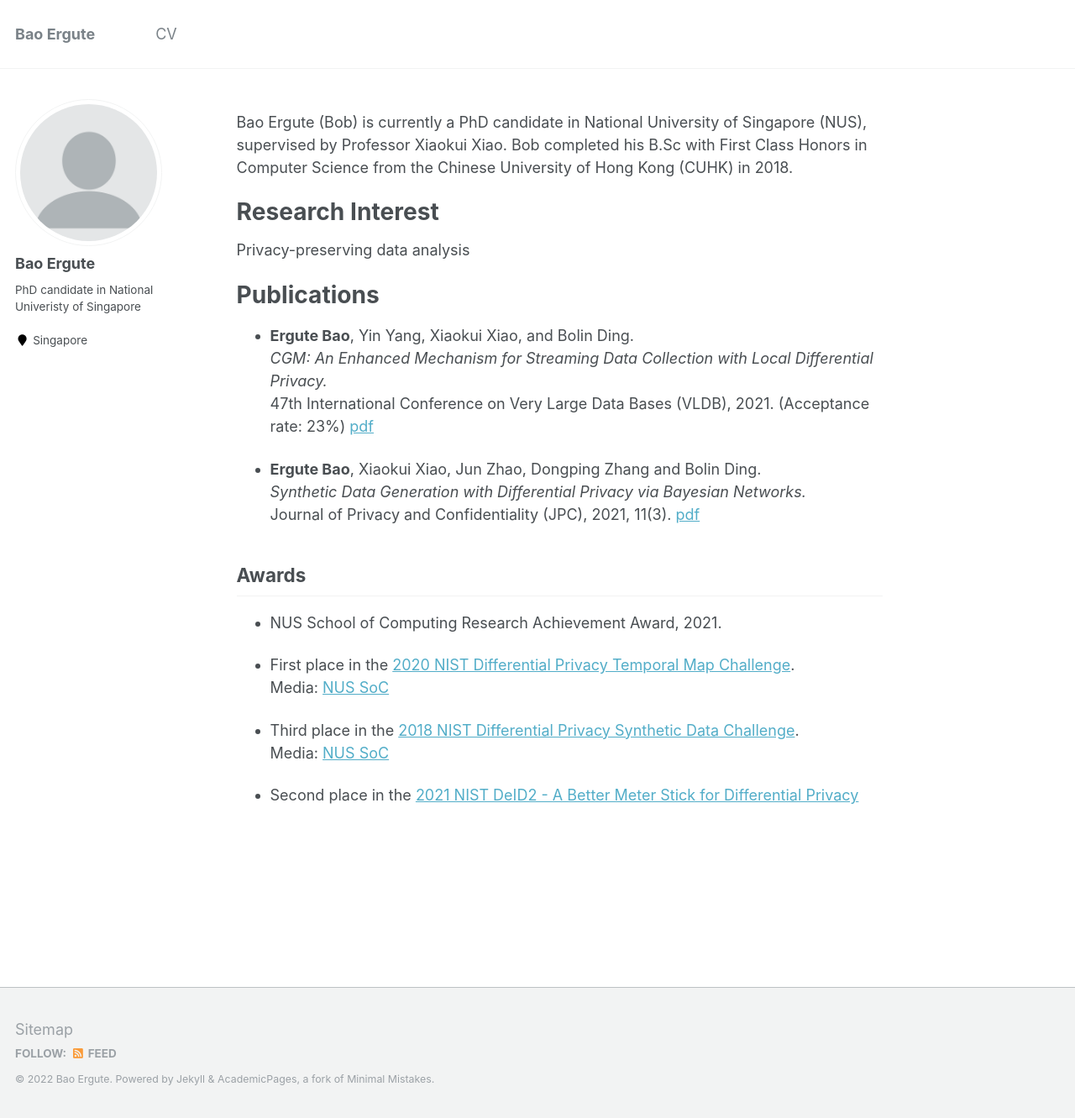
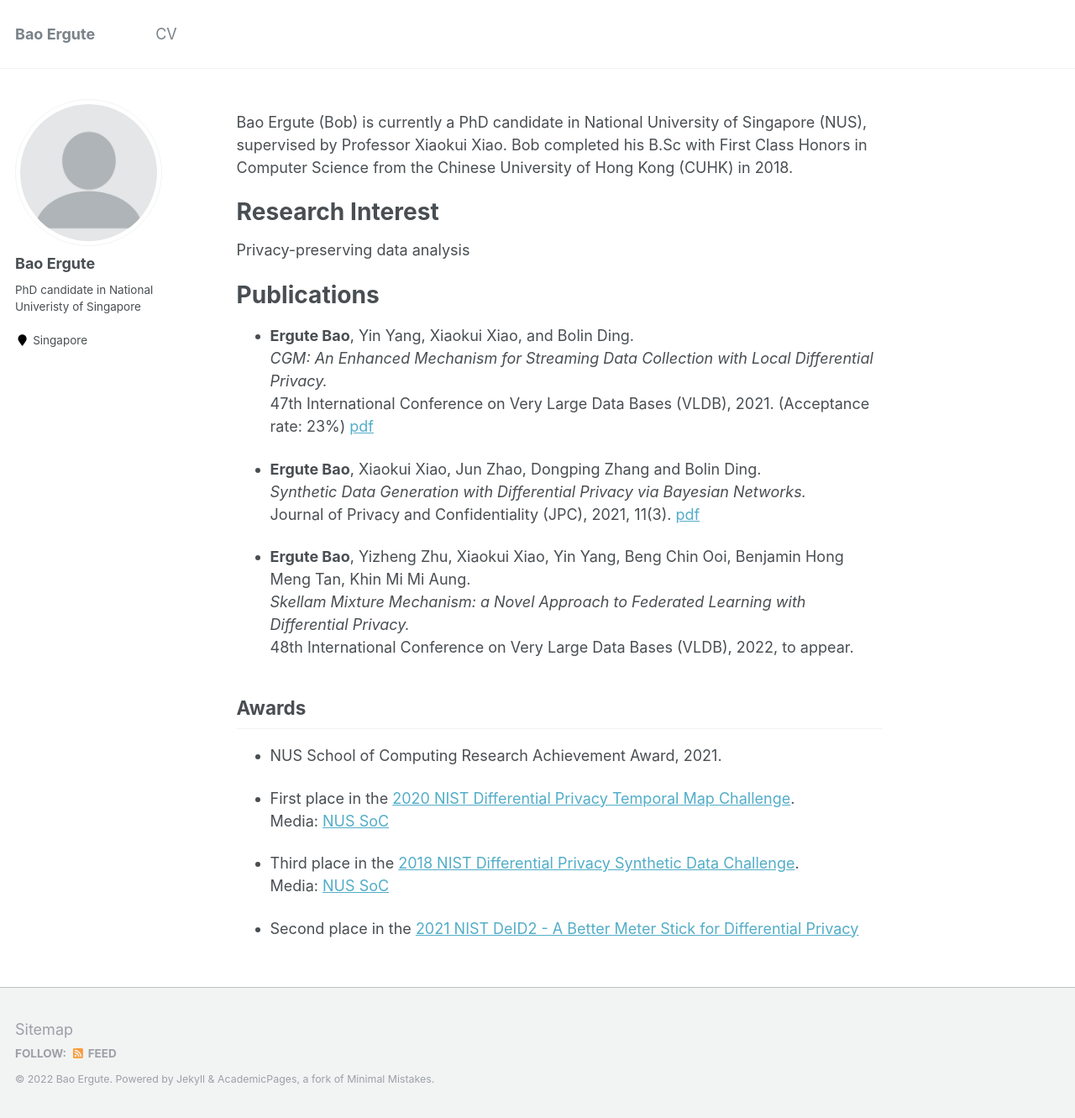
Before and after one commit to paulgute/paulgute.github.io, a Jekyll site: the page built from _pages/about.md, in a window 1280 px wide and 1331 px high. Shown: the whole window at 84% size. Built offline with Jekyll 4.4.1, drawn with Linux system fonts in a browser that asks for light colours.

Commit message:
Update about.md

```diff
--- a/_pages/about.md
+++ b/_pages/about.md
@@ -27,6 +27,10 @@ Publications
 *Synthetic Data Generation with Differential Privacy via Bayesian Networks.*\
 Journal of Privacy and Confidentiality (JPC), 2021, 11(3).
 [pdf](https://journalprivacyconfidentiality.org/index.php/jpc/article/download/776/723)
+
+- **Ergute Bao**, Yizheng Zhu, Xiaokui Xiao, Yin Yang, Beng Chin Ooi, Benjamin Hong Meng Tan, Khin Mi Mi Aung.\
+*Skellam Mixture Mechanism: a Novel Approach to Federated Learning with Differential Privacy.*\
+48th International Conference on Very Large Data Bases (VLDB), 2022, to appear.
 <!-- <a href="https://journalprivacyconfidentiality.org/index.php/jpc/article/download/776/723">link</a> -->
 
 Awards
```
